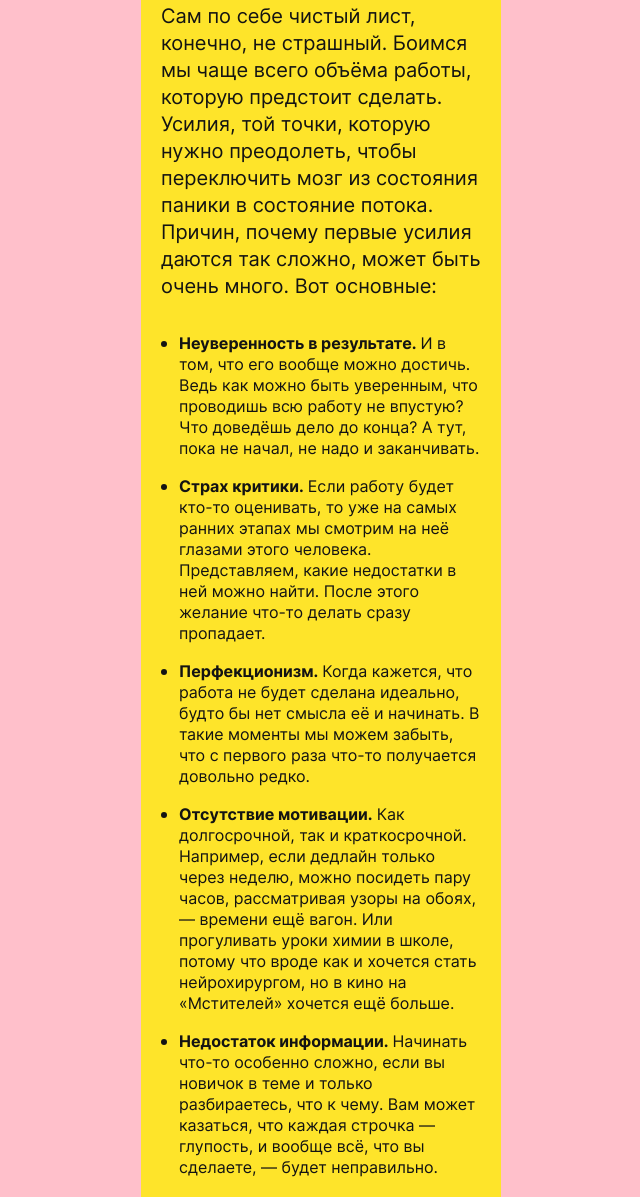
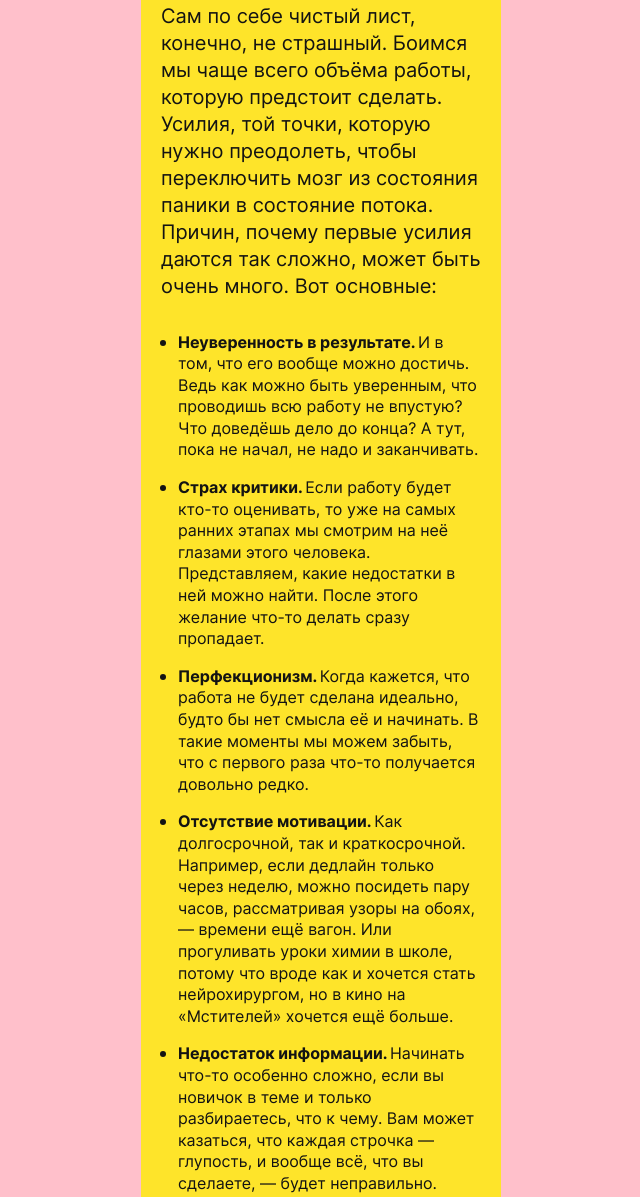
Before and after one commit to RotLenin/s-chistogo-lista, a plain HTML site: page index.html in a window 1280 px wide. Shown: the part 1014-2211 px from the top of the page, without its empty margins (319-959 px from the left). Drawn offline with Linux system fonts and the light colour scheme.

Commit message:
some pixel perfect fix

```diff
--- a/styles/howto.css
+++ b/styles/howto.css
@@ -3,20 +3,22 @@
 }
 
 .how-to-1__perfectFix {
-    padding-bottom: 36px;
+    padding-bottom: 40px;
 }
 
 .how-to__list {
+    margin-left: 15px;
+    padding-left: 2px;
+    margin-top: -1px;
     list-style: outside disc;
-    padding-left: 18px;
     font-size: 16px;
 }
 
 .how-to__list-item {
     vertical-align: text-top;
     list-style: inherit;
-    margin-bottom: 16px;
-    line-height: 21px;
+    margin-bottom: 15px;
+    line-height: 21.6px;
 }
 
 .how-to__list-item::marker {
@@ -25,5 +27,5 @@
 
 .how-to__list-item strong {
     font-family: 'Inter bold', sans-serif;
-    margin-right: 4px;
+    margin-right: 2.5px;
 }
```
